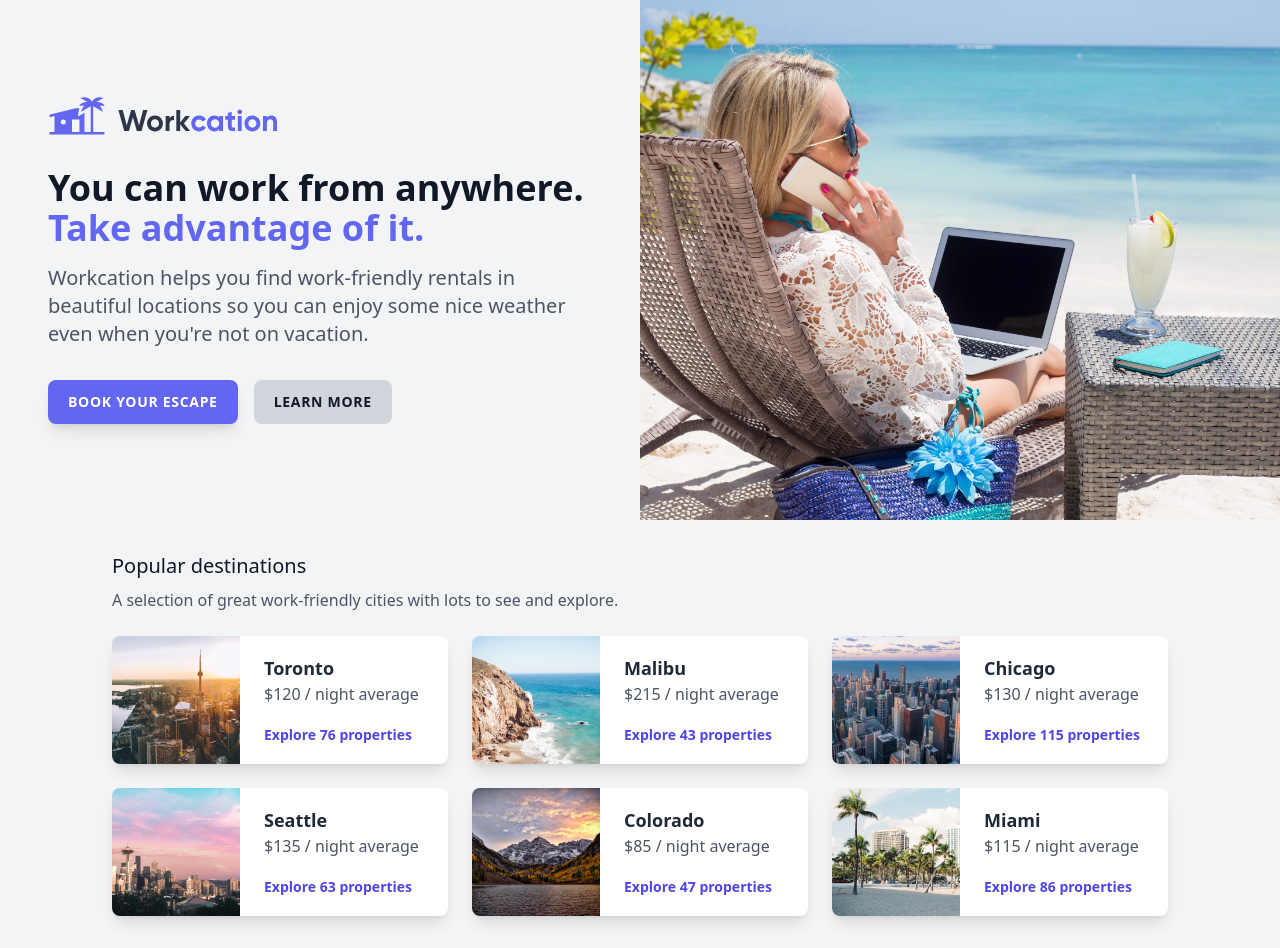
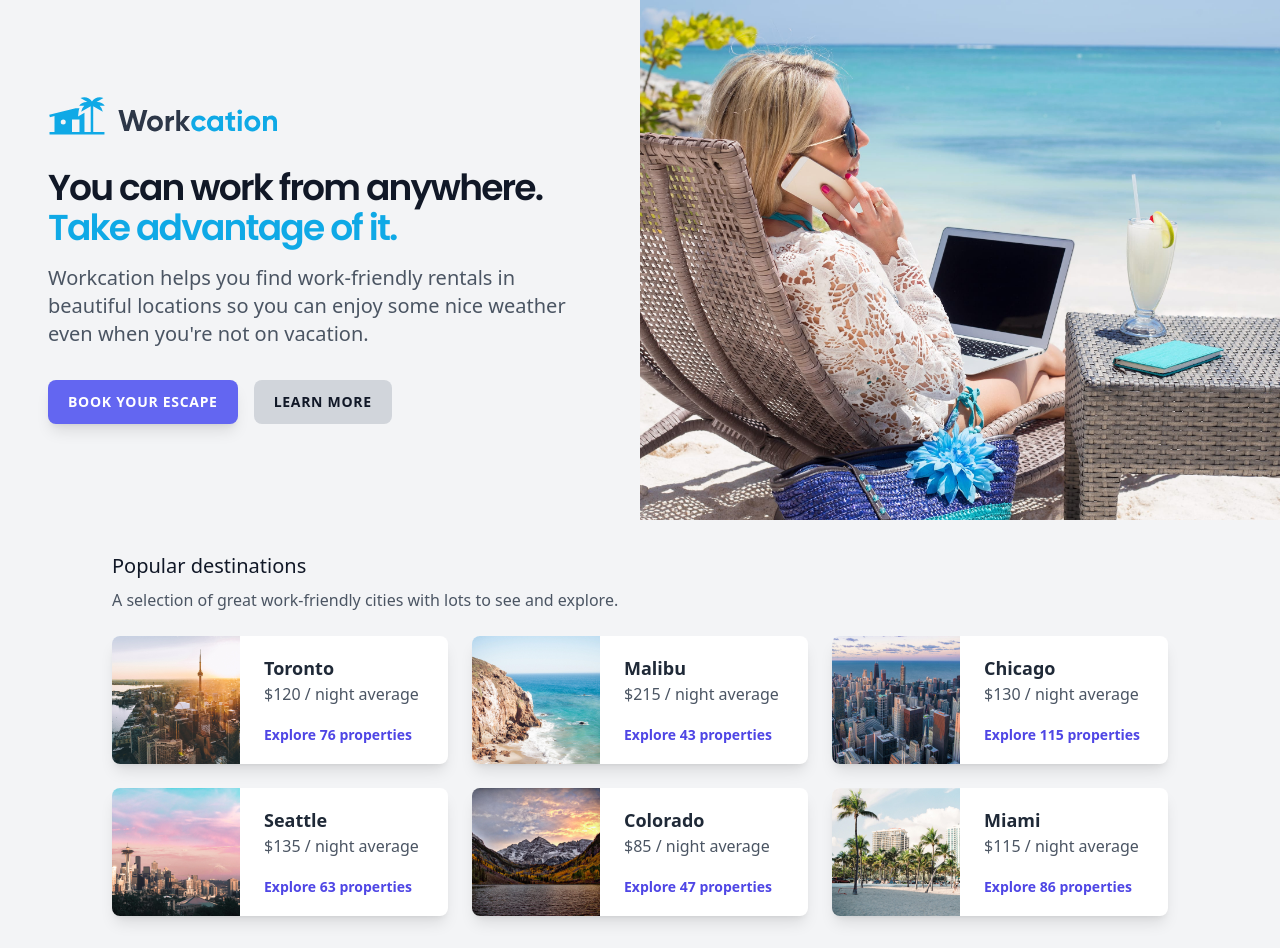
Before and after one commit to BenMKT/tailwind-project, a React (Vite) app: page / in a window 1280 px wide. Built offline with nearby package versions, Linux system fonts and the light colour scheme; the HTML template or start-up script is replaced by a standard one.

Commit message:
Update logo in App component

```diff
--- a/src/App.tsx
+++ b/src/App.tsx
@@ -9,16 +9,20 @@
       <div className="grid lg:grid-cols-2 2xl:grid-cols-5 ">
         <div className="px-8 py-12 max-w-md mx-auto sm:max-w-xl lg:px-12 lg:py-24 lg:max-w-full xl:mr-0 2xl:col-span-2">
           <div className="xl:max-w-xl ">
-            <img className="h-10" src="src/assets/logo.svg" alt="Workcation" />
+            <img
+              className="h-10"
+              src="src/assets/logo-brand.svg"
+              alt="Workcation"
+            />
             <img
               className="mt-6 rounded-lg shadow-xl sm:mt-8 sm:h-64 sm:w-full sm:object-cover sm:object-center lg:hidden"
               src="src/assets/beach-work.jpg"
               alt="Woman workcationing on the beach"
             />
-            <h1 className="mt-6 text-2xl font-bold text-gray-900 sm:mt-8 sm:text-4xl lg:text-3xl xl:text-4xl ">
+            <h1 className="mt-6 text-2xl font-headline tracking-tighter font-semibold text-gray-900 sm:mt-8 sm:text-4xl lg:text-3xl xl:text-4xl ">
               You can work from anywhere.
               <br className="inline" />
-              <span className="text-indigo-500">Take advantage of it.</span>
+              <span className="text-brand">Take advantage of it.</span>
             </h1>
             <p className="mt-2 text-gray-600 sm:mt-4 sm: text-xl">
               Workcation helps you find work-friendly rentals in beautiful
```
Also changed, not shown: src/assets/logo-brand.svg (added).
